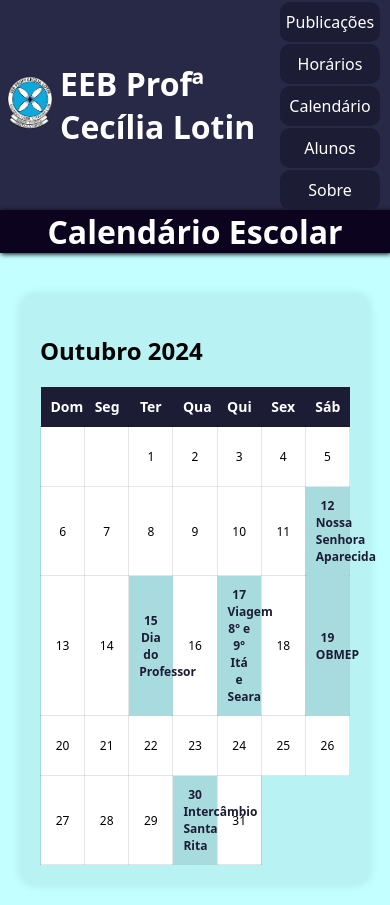
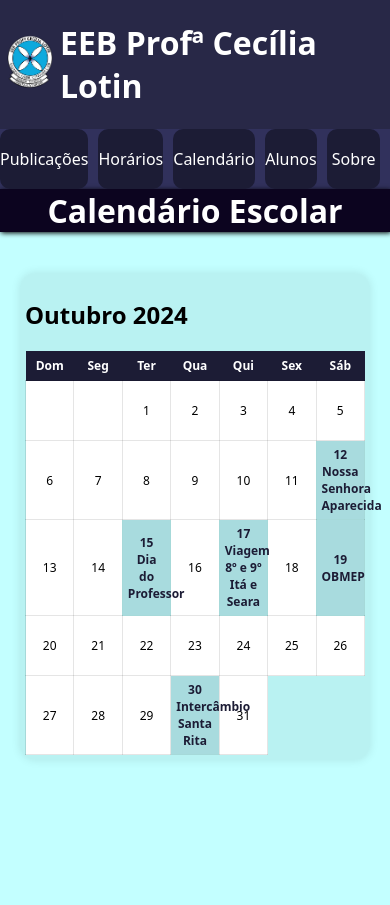
Before and after one commit to gabrielsz00/eebprofcecilialotin, a plain HTML site: page calendario.html in a window 390 px wide. After the commit the page ends 844 px from the top, so only its background shows below. Drawn offline with Linux system fonts and the light colour scheme.

Commit message:
melhorando adaptabilidade

```diff
--- a/alunos.css
+++ b/alunos.css
@@ -73,11 +73,6 @@ nav a:hover{
     align-items: center;
 }
 
-@media (max-width: 700px) {
-    nav{
-        flex-direction: column;
-    }
-}
 
 select{
     height: 60px;
@@ -134,13 +129,44 @@ main{
 }
 
 @media (max-width: 700px) {
-    nav{
-        flex-direction: column;
-        height: 210px;
-    }
 
     nav a{
         margin-top: 2px;
 
     }
 }
+
+#navmobile{
+    display: none;
+}
+
+@media (max-width: 1000px) {
+
+#navmobile{
+    display: block;
+    flex-direction: row;
+    width: 100%;
+    justify-content: space-between;
+    height: 60px;
+    background-color: rgb(49, 49, 92);
+}
+
+#navmobile nav{
+display: flex;
+justify-content: space-between;
+width: 100%;
+height: 100%;
+}
+
+#navmobile a{
+
+    width: 100%;
+    height: 100%;
+    }
+
+#nav{
+    display:none;
+
+}
+
+}
--- a/calendario.css
+++ b/calendario.css
@@ -64,11 +64,6 @@ nav a:hover {
     align-items: center;
 }
 
-@media (max-width: 700px) {
-    nav {
-        flex-direction: column;
-    }
-}
 
 select {
     height: 60px;
@@ -113,6 +108,7 @@ main {
     box-shadow: 1px 1px 5px black;
 }
 
+/* Estilos gerais */
 #calendario {
     width: 100%;
     max-width: 800px;
@@ -121,6 +117,18 @@ main {
     border-radius: 15px;
     box-shadow: 0px 0px 10px rgba(0, 0, 0, 0.1);
 }
+
+
+
+/* Estilos para os eventos no calendário */
+tbody td.evento .evento-titulo {
+    font-size: 10px; /* Ajusta o tamanho da fonte dos títulos de eventos */
+}
+
+tbody td:hover {
+    background-color: rgba(28, 28, 53, 0.4);
+}
+
 
 table {
     width: 100%;
@@ -162,37 +170,79 @@ tbody td:hover {
     transition: background-color 0.3s;
 }
 
-/* Media Queries para Responsividade */
+
+/* Estilos para o calendário em dispositivos menores */
 @media (max-width: 768px) {
+    #calendario {
+        width: 90%;
+        padding: 10px;
+    }
+
+    table {
+        width: 100%;
+    }
+
+    thead th {
+        padding: 8px;
+        font-size: 14px;
+    }
+
     tbody td {
-        height: 80px; /* Ajusta a altura das células para telas menores */
-        padding: 10px; /* Menos padding em telas menores */
-        font-size: 14px; /* Ajusta o tamanho da fonte */
+        padding: 8px;
+        font-size: 14px;
+        height: 70px; /* Reduz a altura das células */
     }
 }
 
 @media (max-width: 480px) {
+    #calendario {
+        width: 100%;
+        padding: 5px;
+    }
+
     thead th {
-        font-size: 14px; /* Tamanho da fonte menor para cabeçalhos */
+        font-size: 12px;
+        padding: 6px;
     }
 
     tbody td {
-        font-size: 12px; /* Tamanho da fonte ainda menor */
-    }
-
-    tbody td {
-        height: 60px; /* Ajusta a altura das células ainda mais para dispositivos pequenos */
+        padding: 5px;
+        font-size: 12px;
+        height: 60px; /* Reduz ainda mais para dispositivos muito pequenos */
     }
 }
 
-@media (max-width: 700px) {
-    nav{
-        flex-direction: column;
-        height: 210px;
+#navmobile{
+    display: none;
+}
+
+@media (max-width: 1000px) {
+
+#navmobile{
+    display: block;
+    flex-direction: row;
+    width: 100%;
+    justify-content: space-between;
+    height: 60px;
+    background-color: rgb(49, 49, 92);
+}
+
+#navmobile nav{
+display: flex;
+justify-content: space-between;
+width: 100%;
+height: 100%;
+}
+
+#navmobile a{
+
+    width: 100%;
+    height: 100%;
     }
 
-    nav a{
-        margin-top: 2px;
+#nav{
+    display:none;
 
-    }
 }
+
+}
--- a/calendario.html
+++ b/calendario.html
@@ -24,6 +24,15 @@
             </nav>
         </div>
     </header>
+    <div id="navmobile">
+        <nav>
+            <a href="index.html">Publicações</a>
+            <a href="horarios.html">Horários</a>
+            <a href="calendario.html">Calendário</a>
+            <a href="alunos.html">Alunos</a>
+            <a href="redes.html">Sobre</a>
+        </nav>
+    </div>
     <h1 id="titulopagina">Calendário Escolar</h1>
     <main>
 
--- a/horarios.css
+++ b/horarios.css
@@ -150,10 +150,7 @@ font-size: 20px;
 }
 
 @media (max-width: 700px) {
-    nav{
-        flex-direction: column;
-        height: 210px;
-    }
+
 
     nav a{
         margin-top: 2px;
@@ -167,3 +164,38 @@ font-size: 20px;
 
 
 }
+
+#navmobile{
+    display: none;
+}
+
+@media (max-width: 1000px) {
+
+#navmobile{
+    display: block;
+    flex-direction: row;
+    width: 100%;
+    justify-content: space-between;
+    height: 60px;
+    background-color: rgb(49, 49, 92);
+}
+
+#navmobile nav{
+display: flex;
+justify-content: space-between;
+width: 100%;
+height: 100%;
+}
+
+#navmobile a{
+
+    width: 100%;
+    height: 100%;
+    }
+
+#nav{
+    display:none;
+
+}
+
+}
--- a/redes.css
+++ b/redes.css
@@ -161,10 +161,6 @@ nav a:hover{
 }
 
 @media (max-width: 700px) {
-    nav{
-        flex-direction: column;
-        height: 210px;
-    }
 
     nav a{
         margin-top: 2px;
@@ -172,3 +168,38 @@ nav a:hover{
     }
 
 }
+
+#navmobile{
+    display: none;
+}
+
+@media (max-width: 1000px) {
+
+#navmobile{
+    display: block;
+    flex-direction: row;
+    width: 100%;
+    justify-content: space-between;
+    height: 60px;
+    background-color: rgb(49, 49, 92);
+}
+
+#navmobile nav{
+display: flex;
+justify-content: space-between;
+width: 100%;
+height: 100%;
+}
+
+#navmobile a{
+
+    width: 100%;
+    height: 100%;
+    }
+
+#nav{
+    display:none;
+
+}
+
+}
--- a/style.css
+++ b/style.css
@@ -138,10 +138,7 @@ footer{
     border-radius: 10px;
 }
 @media (max-width: 700px) {
-    nav{
-        flex-direction: column;
-        height: 210px;
-    }
+
 
     nav a{
         margin-top: 2px;
@@ -175,3 +172,38 @@ footer{
     }
 
 }
+
+#navmobile{
+    display: none;
+}
+
+@media (max-width: 1000px) {
+
+#navmobile{
+    display: block;
+    flex-direction: row;
+    width: 100%;
+    justify-content: space-between;
+    height: 60px;
+    background-color: rgb(49, 49, 92);
+}
+
+#navmobile nav{
+display: flex;
+justify-content: space-between;
+width: 100%;
+height: 100%;
+}
+
+#navmobile a{
+
+    width: 100%;
+    height: 100%;
+    }
+
+#nav{
+    display:none;
+
+}
+
+}
```
Also changed, not shown: alunos.html (+9 -0 lines), horarios.html (+9 -0 lines), index.html (+9 -0 lines), redes.html (+9 -0 lines).
